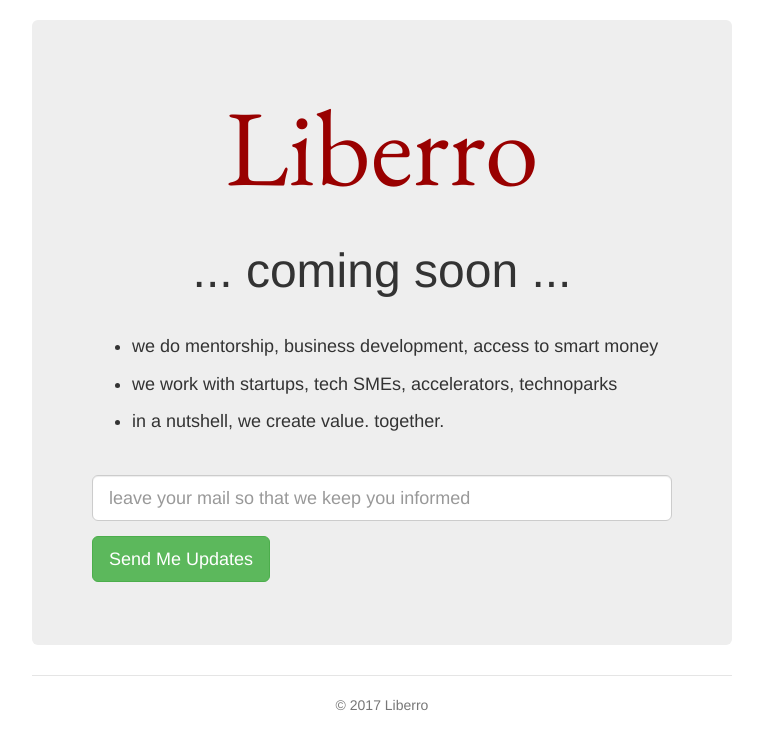
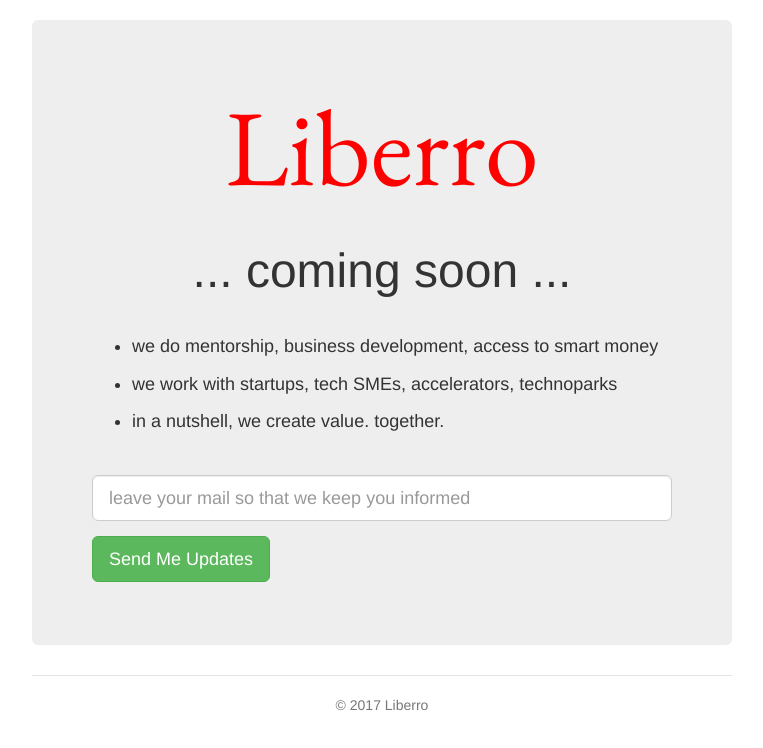
Before and after one commit to buyilmaz/Liberro, a plain HTML site: page index.html in a window 1280 px wide. Shown: the whole page, without its empty margins (258-1021 px from the left). Drawn offline with nearby package versions, Linux system fonts and the light colour scheme.

Commit message:
change h1 to red

```diff
--- a/css/jumbotron-narrow.css
+++ b/css/jumbotron-narrow.css
@@ -49,7 +49,7 @@ body {
 
 .jumbotron h1 {
   font-size: 108px;
-  color: #990000;
+  color: red;
   font-family: 'EB Garamond', serif !important;
 }
 /* .jumbotron .btn { */
```
